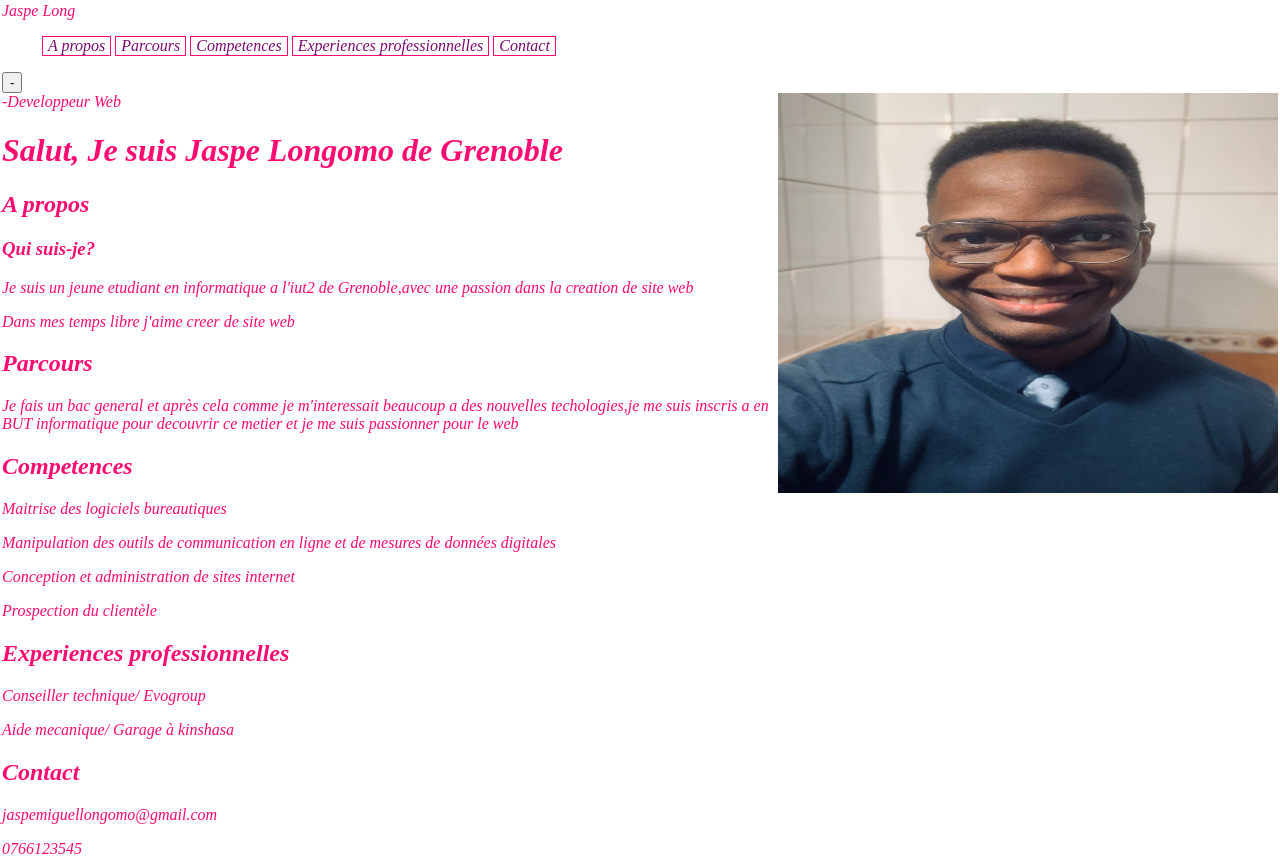
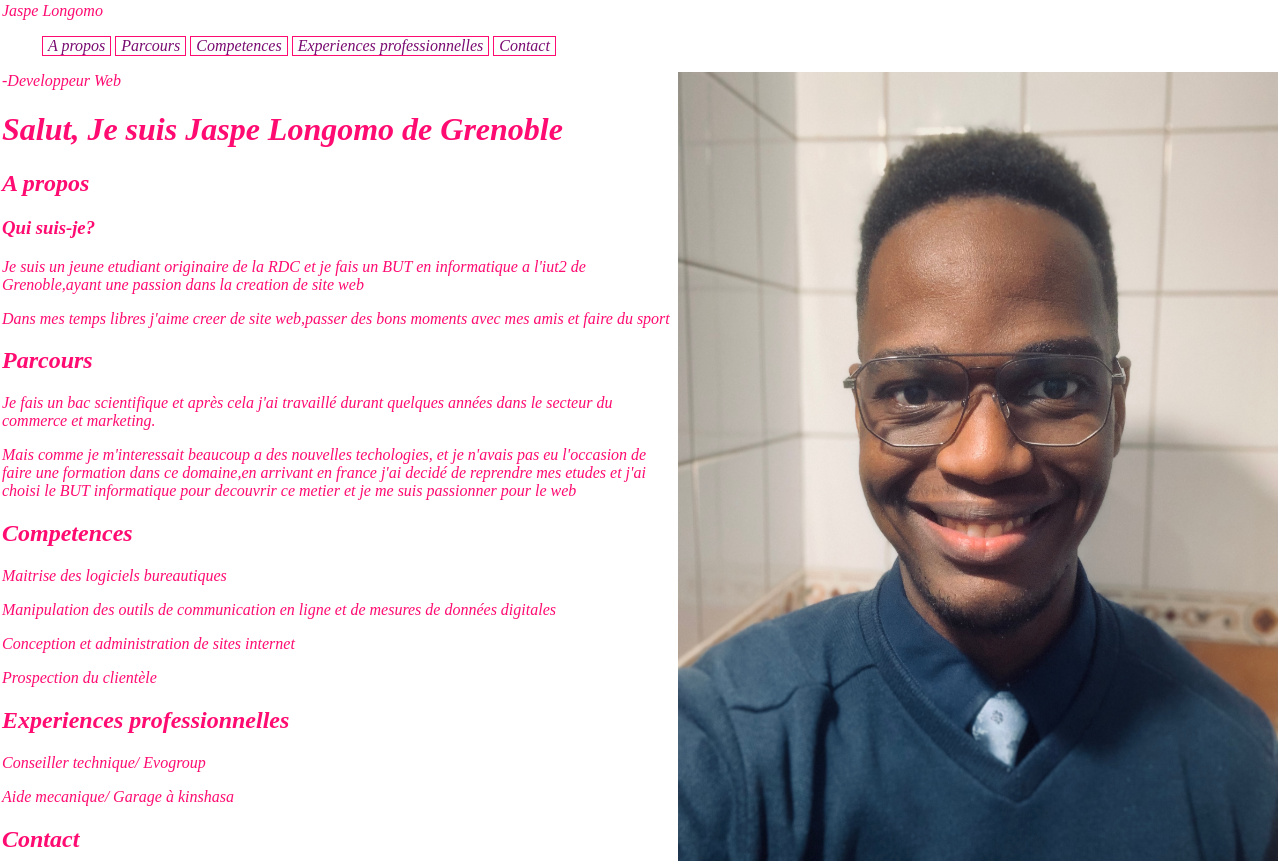
Before and after one commit to Eongoloj/portfolio, a plain HTML site: page index.html in a window 1280 px wide. Shown: the top 861 px of the page. Drawn offline with Linux system fonts and the light colour scheme.

Commit message:
Update index.html

```diff
--- a/index.html
+++ b/index.html
@@ -5,9 +5,9 @@
     <title>Jaspe Longomo -Developpeur Web</title>
 <meta name="description" content="Portfolio de Jaspe Long -Developpeur web">
 <link rel="shortcut icon" href="./img/favicon.ico?v=1" type="image/x-icon">
-<link rel="stylesheet" href="./portfolio/portfolio.css">
+<link rel="stylesheet" href="./portfolio.css">
 <header>
-<body>
+
     <!--
         header
         logo
@@ -27,7 +27,7 @@
     <header class="header">
     <div class="container">
     <div class="logo">
-Jaspe Long
+Jaspe Longomo
 </div>
 <nav class="navbar">
    <ul class="menu list-unstyled">
@@ -39,30 +39,34 @@ Jaspe Long
         <li><a href="#experiences professionnelles">Experiences professionnelles</a></li>
         <li><a href="#contact">Contact</a></li>
    </ul>
-   <button class="burger"><span class="bar">-</span></button>
+
    <div class="hero_avatar">
-       <img src="./img/person.jpg" width="500"height="400" alt=""></div>
+
+    <img src="./img/person.jpg" width="600"height="880" alt=""></div>
 
     </ul>
 
 </header>
+<body>
 <span>-Developpeur Web</span>
 <h1 class="title"> Salut, Je suis Jaspe Longomo de Grenoble</h1>
-</section>
+</section id="a propos" class="A propos">
  <h2 class="section-title"> A propos</h2>
         <h3>Qui suis-je?</h3>
-        <p>Je suis un jeune etudiant en informatique a l'iut2 de Grenoble,avec une passion dans la creation de site web</p>
+        <p>Je suis un jeune etudiant originaire de la RDC et je fais un BUT en informatique a l'iut2 de Grenoble,ayant une passion dans la creation de site web</p>
 
-        <p>Dans mes temps libre j'aime creer de site web </p>
+        <p>Dans mes temps libres j'aime creer de site web,passer des bons moments avec mes amis et faire du sport</p>
 
 
     </section>
 
-<section id="Parcours" class="Parcours">
+<section id="parcours" class="Parcours">
     <h2 class="section-title">Parcours</h2>
-    <p>Je fais un bac general et après cela comme je m'interessait beaucoup a des nouvelles techologies,je me suis inscris a en BUT informatique pour decouvrir ce metier et je me suis passionner pour le web</p>
+    <p>Je fais un bac scientifique et après cela j'ai travaillé durant quelques années dans le secteur du commerce et marketing.
+
+    </p> Mais comme je m'interessait beaucoup a des nouvelles techologies, et je n'avais pas eu l'occasion de faire une formation dans ce domaine,en arrivant en france j'ai decidé de reprendre mes etudes et j'ai choisi le BUT informatique pour decouvrir ce metier et je me suis passionner pour le web</p>
 </section>
-<section id="Competences" class="Competences">
+<section id="competences" class="Competences">
 <h2 class="section-title">Competences</h2>
 <p>Maitrise des logiciels bureautiques</p>
 <p>Manipulation des outils de communication en ligne et de mesures de données digitales </p>
@@ -71,13 +75,13 @@ Jaspe Long
 </p>
 </section>
 
-<section id="Exepriences professionnelles"class="Exepriences professionnelles">
+<section id="experiences professionnelles"class="Exepriences professionnelles">
 <h2 class="section-title">Experiences professionnelles</h2>
 <p>Conseiller technique/ Evogroup</p>
 <p>Aide mecanique/ Garage à kinshasa </p>
 </section>
 
-<section id="Contact" class="Contact">
+<section id="contact" class="Contact">
     <div class="container">
         <div class="section-header">
             <h2 class="section-title">Contact</h2>
```
